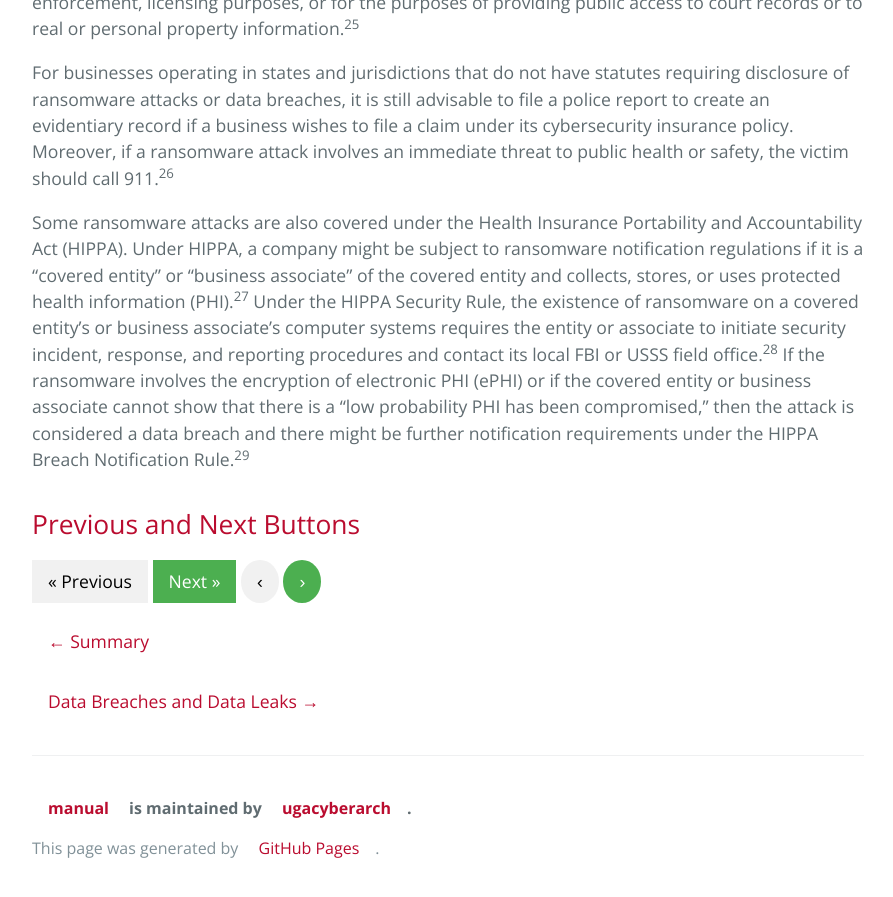
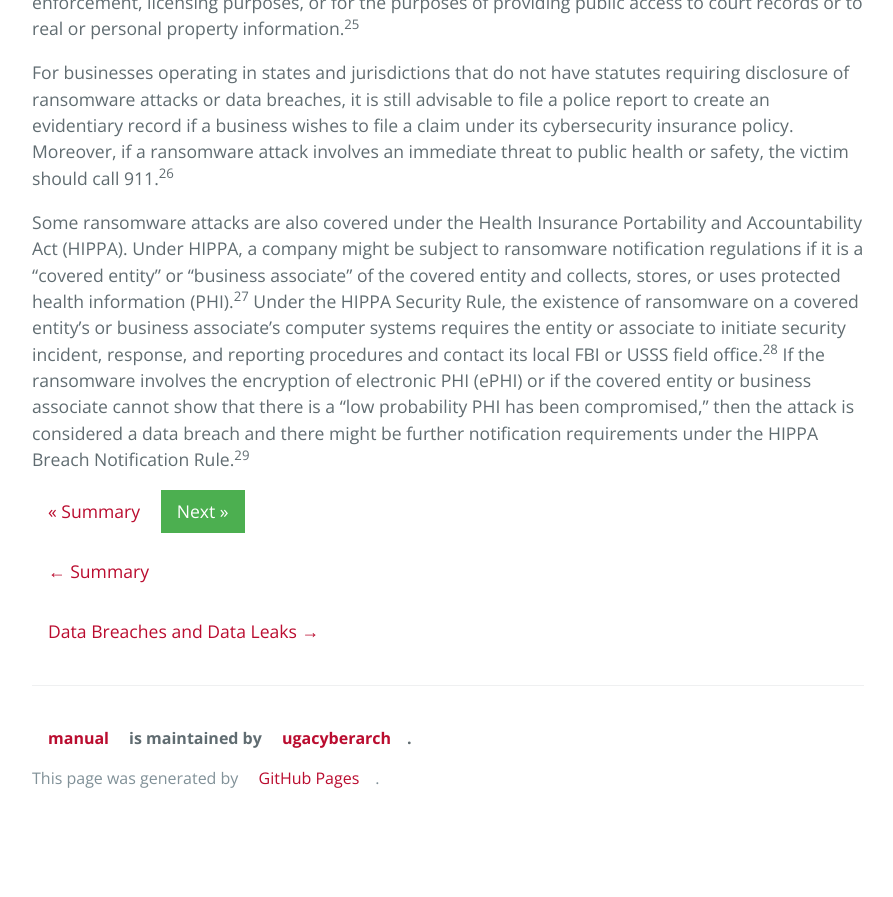
Before and after one commit to ugacyberarch/manual, a Jekyll site: the page built from ransomware.md, in a window 1280 px wide and 900 px high, scrolled down 3041 px. Shown: the top 897 px of the window, without its empty margins (192-1085 px from the left). Built offline with Jekyll 4.4.1, drawn with Linux system fonts in a browser that asks for light colours; after the commit the page ends 3871 px from its top, so only the background shows below that.

Commit message:
Update ransomware.md

```diff
--- a/ransomware.md
+++ b/ransomware.md
@@ -37,15 +37,8 @@ Some ransomware attacks are also covered under the Health Insurance Portability
 
 
 <body>
-
-<h2>Previous and Next Buttons</h2>
-
-<a href="#" class="previous">&laquo; Previous</a>
+<a href="./phishing_summary.html" class="summary">&laquo; Summary</a>
 <a href="#" class="next">Next &raquo;</a>
-
-<a href="#" class="previous round">&#8249;</a>
-<a href="#" class="next round">&#8250;</a>
-
 </body>
 
 
```
